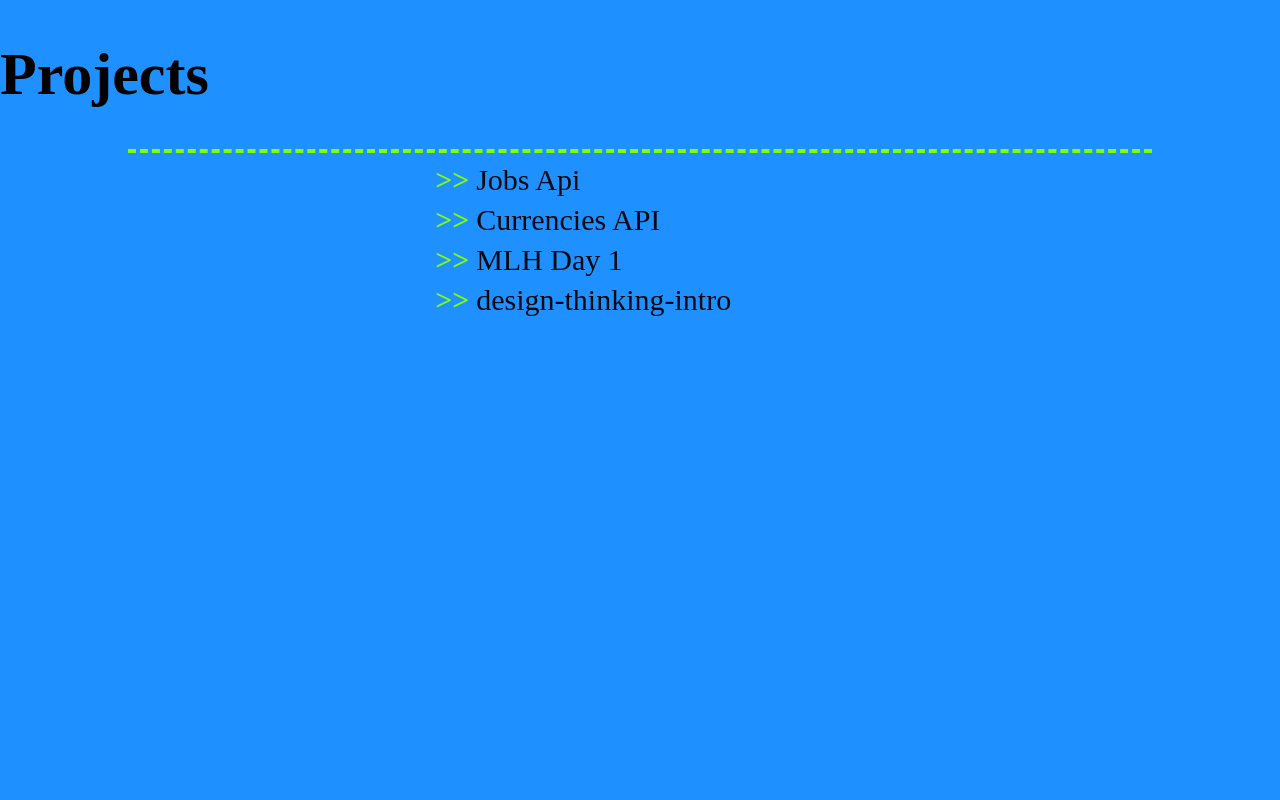
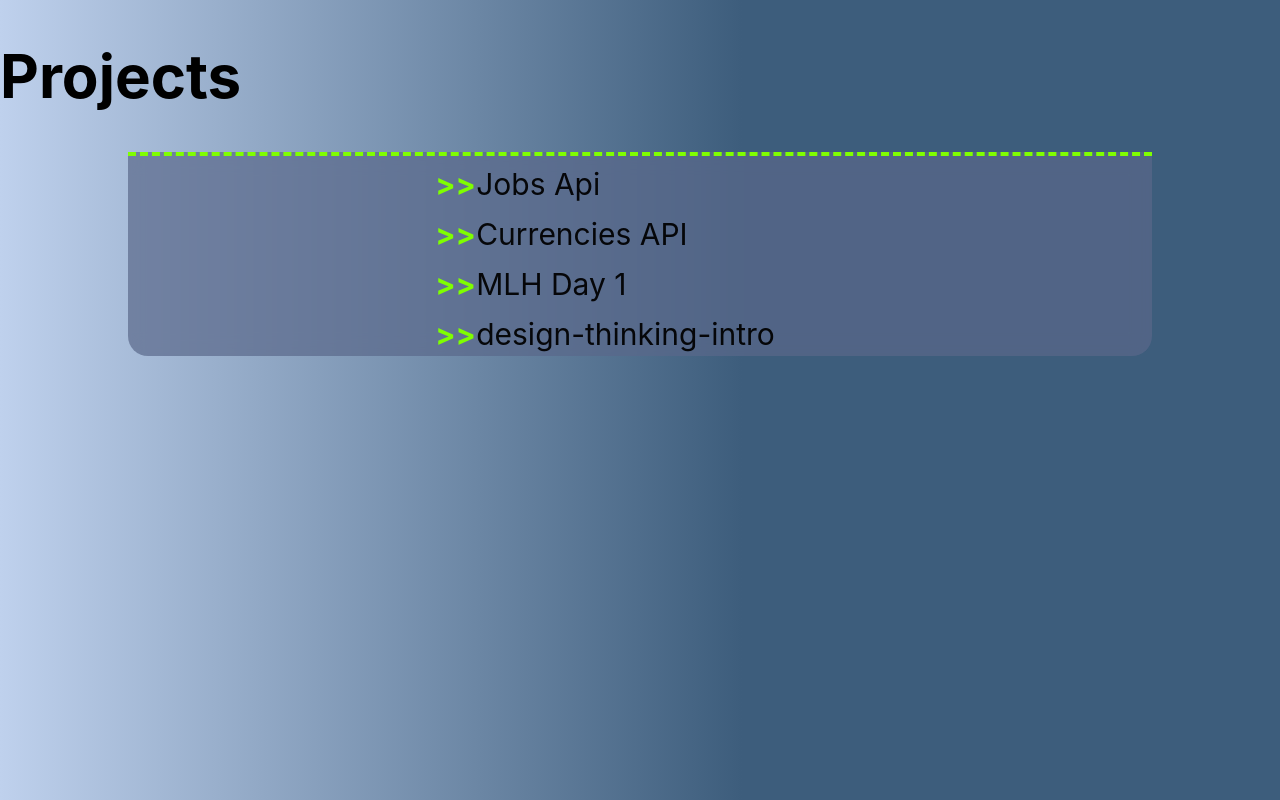
Before and after one commit to Ngugisenior/Ngugisenior.github.io, a plain HTML site: page index.html in a window 1280 px wide. Drawn offline with Linux system fonts and the light colour scheme.

Commit message:
ui updates

```diff
--- a/style.css
+++ b/style.css
@@ -3,7 +3,10 @@ body{
     margin: 0;
     width: 100%;
     color: rgb(0, 0, 0);
+    background: #bfd1ed;
+    background: linear-gradient(90deg, #bfd1ed 0,#3d5d7c 58%);
     font-size: 30px;
+    font-family: 'Inter', sans-serif;
 }
 
 .project_list{
@@ -16,8 +19,19 @@ body{
     justify-content: center;
     place-items: center;
 }
+
+.project_list{
+
+    /* other styles */
+    background: rgba(90, 105, 138, 0.7);
+    -webkit-backdrop-filter: blur(10px);
+    backdrop-filter: blur(10px);
+    border-left: none;
+    border-bottom-left-radius: 20px;
+    border-bottom-right-radius: 20px;
+}
 .project_list li{
-    margin-top: 10px;
+    margin: 10px;
     height: 30px;
     width: 40%;
     display: flex;
```
